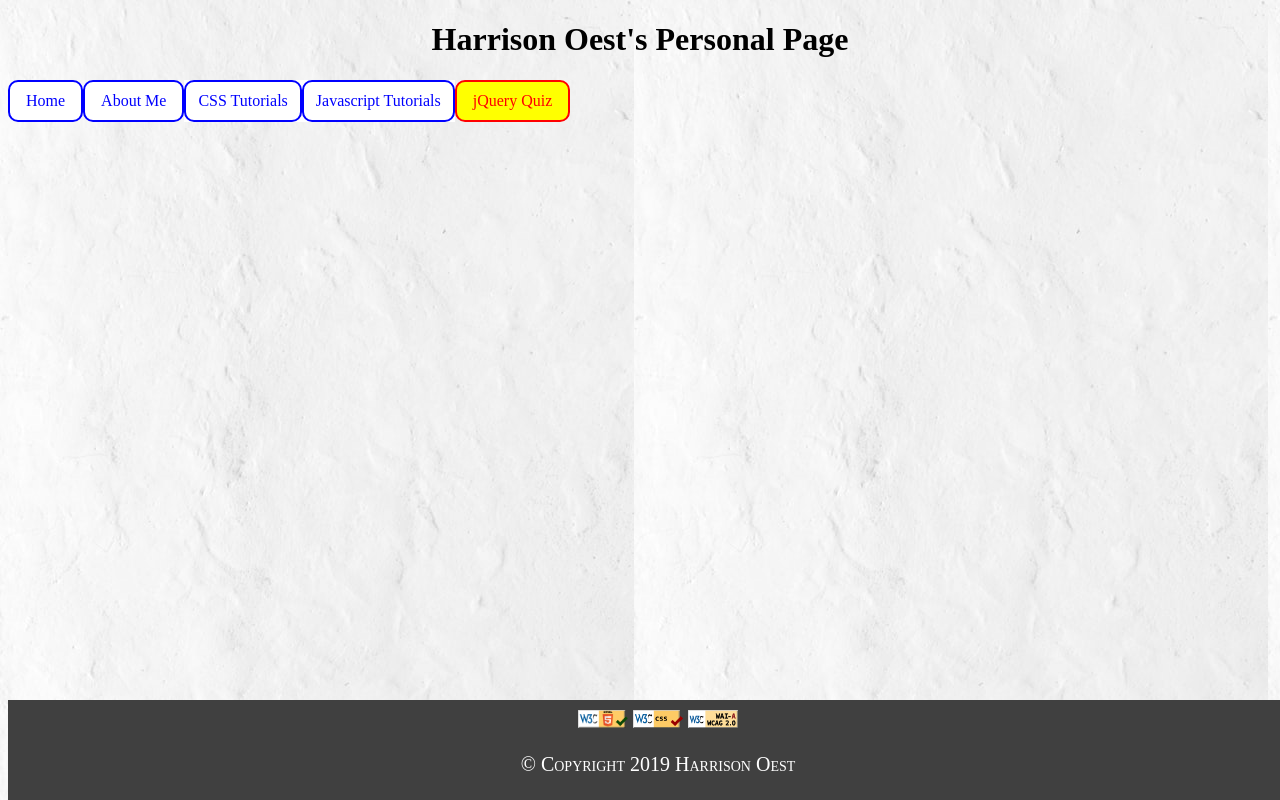
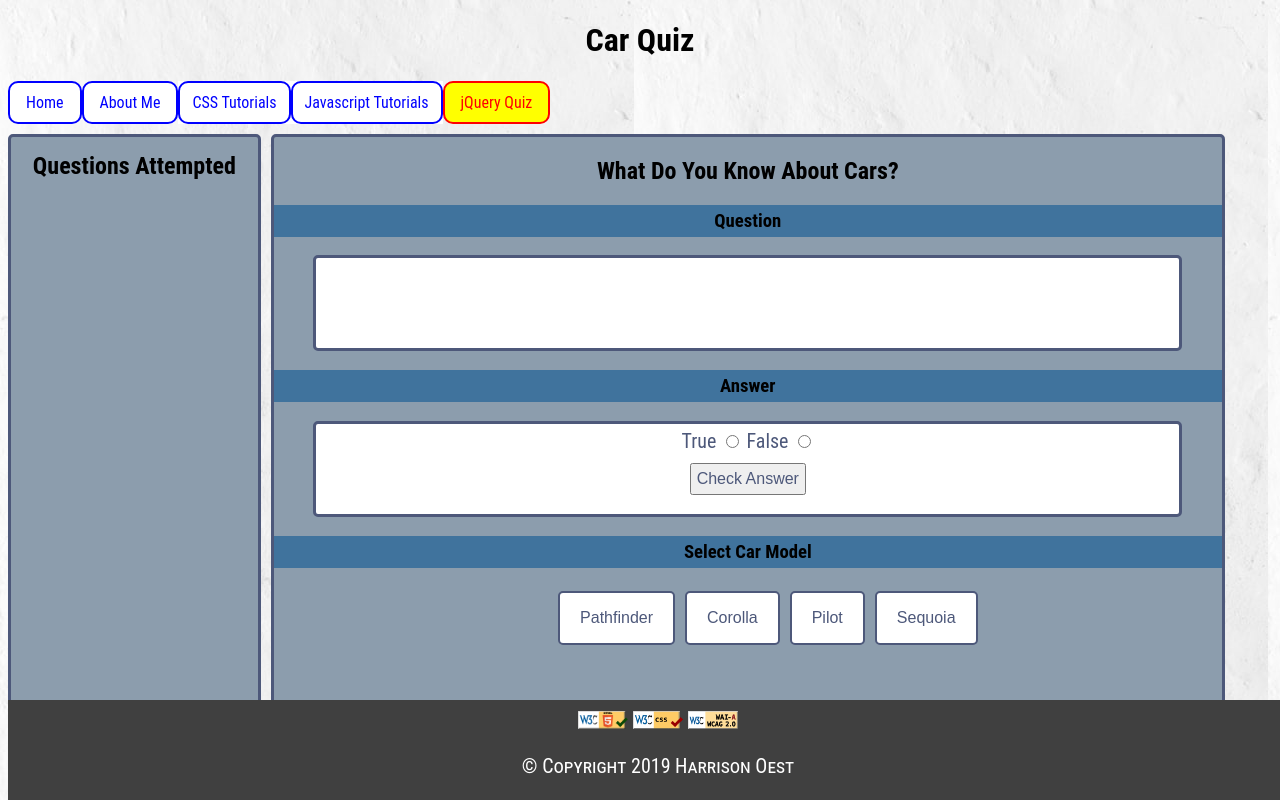
Before and after one commit to harrison-oest/html-projects, a PHP site: page /jquery/quiz.html in a window 1280 px wide. Run offline with PHP 8.4, Linux system fonts and the light colour scheme.

Commit message:
Added the html and css for everything except the gameplay.

```diff
--- a/csci445.css
+++ b/csci445.css
@@ -1,5 +1,6 @@
 html {
 	overflow-x: hidden;
+	font-family: 'Roboto Condensed', sans-serif;
 }
 
 body {
--- a/jquery/quiz.css
+++ b/jquery/quiz.css
@@ -0,0 +1,106 @@
+:root {
+    --header_color: #000000;
+    --background_color: #8c9dad;
+    --border_color: #4d587a;
+    --text_background: #40739d;
+    --button_color: #4d6695;
+    --button_background: #ffffff;
+    --text_color: #385d8d;
+    --question_height: 600px;
+    --attempt_height: 605px;
+}
+
+aside, .questions {
+	float: left;
+	display: block;
+	margin-top: 10px;
+}
+
+aside {
+	width: 20%;
+	float: left;
+	height: var(--attempt_height);
+	border-style: solid;
+	border-width: 3px;
+	border-radius: 5px;
+	border-color: var(--border_color);
+	box-sizing: border-box;
+	background-color: var(--background_color);
+}
+
+aside>h2 {
+    top: -5px;
+    position: relative;
+}
+
+aside ul li {
+    display: none;
+}
+
+h2 {
+	text-align: center;
+}
+
+.questions {
+    width: 75%;
+    height: var(--question_height);
+    background-color: var(--background_color);
+    border-style: solid;
+    border-color: var(--border_color);
+    border-width: 3px;
+    border-radius: 5px;
+    margin-left: 10px;
+}
+
+.questions > h3 {
+    text-align: center;
+    padding: 5px;
+    background-color: var(--text_background);
+    color: var(--header_color);
+}
+
+.car_buttons ul {
+    list-style-type: none;
+    overflow: hidden;
+   	display: flex;
+	justify-content: center;
+}
+
+li {
+    display: inline;
+}
+
+.car_buttons li button{
+    color: var(--border_color);
+    border-style: solid;
+    border-color: var(--border_color);
+    background-color: var(--button_background);
+    border-radius: 5px;
+    text-align: center;
+    padding: 16px 20px;
+    margin: 5px;
+    font-size: 16px;
+    display: inline-block;
+}
+
+#check_answer {
+	color: var(--border_color);
+	padding: 5px;
+	font-size: 16px;
+	margin: 10px;
+}
+
+.questions > .question_box, .questions > .answer_box {
+    text-align: center;
+    font-size: 20px;
+    background-color: var(--button_background);
+    width: 90%;
+    color: var(--border_color);
+    margin: auto;
+    padding: 5px;
+    border-radius: 5px;
+    border-style: solid;
+    border-width: 3px;
+    border-color: var(--border_color);
+    height: 80px;
+}
--- a/jquery/quiz.html
+++ b/jquery/quiz.html
@@ -5,12 +5,15 @@
 	<meta name="author" content="Harrison Oest" />
 	<meta name="description" content="This page is all about my life." />
 	<meta name="viewport" content="width=device-width, initial-scale=1.0">
-<title>All About Harrison Oest</title>
-<link rel="stylesheet" type="text/css" href="../csci445.css"/>
+	<script src="https://ajax.googleapis.com/ajax/libs/jquery/3.4.1/jquery.min.js"></script>
+	<script src="quiz.js"></script>
+	<title>All About Harrison Oest</title>
+	<link rel="stylesheet" type="text/css" href="../csci445.css"/>
+	<link rel="stylesheet" type="text/css" href="./quiz.css" />
 </head>
-<body style="background-color: #a8d1f7">
+<body style="background-color: #8c9dad">
 <header>
-	<h1 id="title">Harrison Oest's Personal Page</h1>
+	<h1 id="title">Car Quiz</h1>
 </header>
 <nav>
 	<div class="navbar">
@@ -40,6 +43,35 @@
 	</div>
 </nav>
 
+<div id="quiz_div">
+	<aside>
+		<h2>Questions Attempted</h2>
+	</aside>
+	<div class="questions">
+		<h2>What Do You Know About Cars?</h2>
+			<h3>Question</h3>
+				<div class="question_box"></div>
+			<h3>Answer</h3>
+				<div class="answer_box">
+	                <label for="check_true">True</label>
+	                <input type="radio" id="check_true" name="true" value="check_true">
+	                <label for="check_false">False</label>
+	                <input type="radio" id="check_false" name="false" value="check_false"><br/>
+	                <button id="check_answer"> Check Answer </button>
+	                <p id="answer_message" style="color:red"></p>
+            	</div>
+            <h3>Select Car Model</h3>
+	            <div class="car_buttons">
+	                <ul>
+	                    <li><button data-answered="false" id="pathfinder">Pathfinder</button></li>
+	                    <li><button data-answered="false" id="corolla">Corolla</button></li>
+	                    <li><button data-answered="false" id="pilot">Pilot</button></li>
+	                    <li><button data-answered="false" id="sequoia">Sequoia</button></li>
+	                </ul>
+	            </div>
+	</div>
+</div>
+
 </body>
 <footer>
 	<div class="validationBadges">
```
